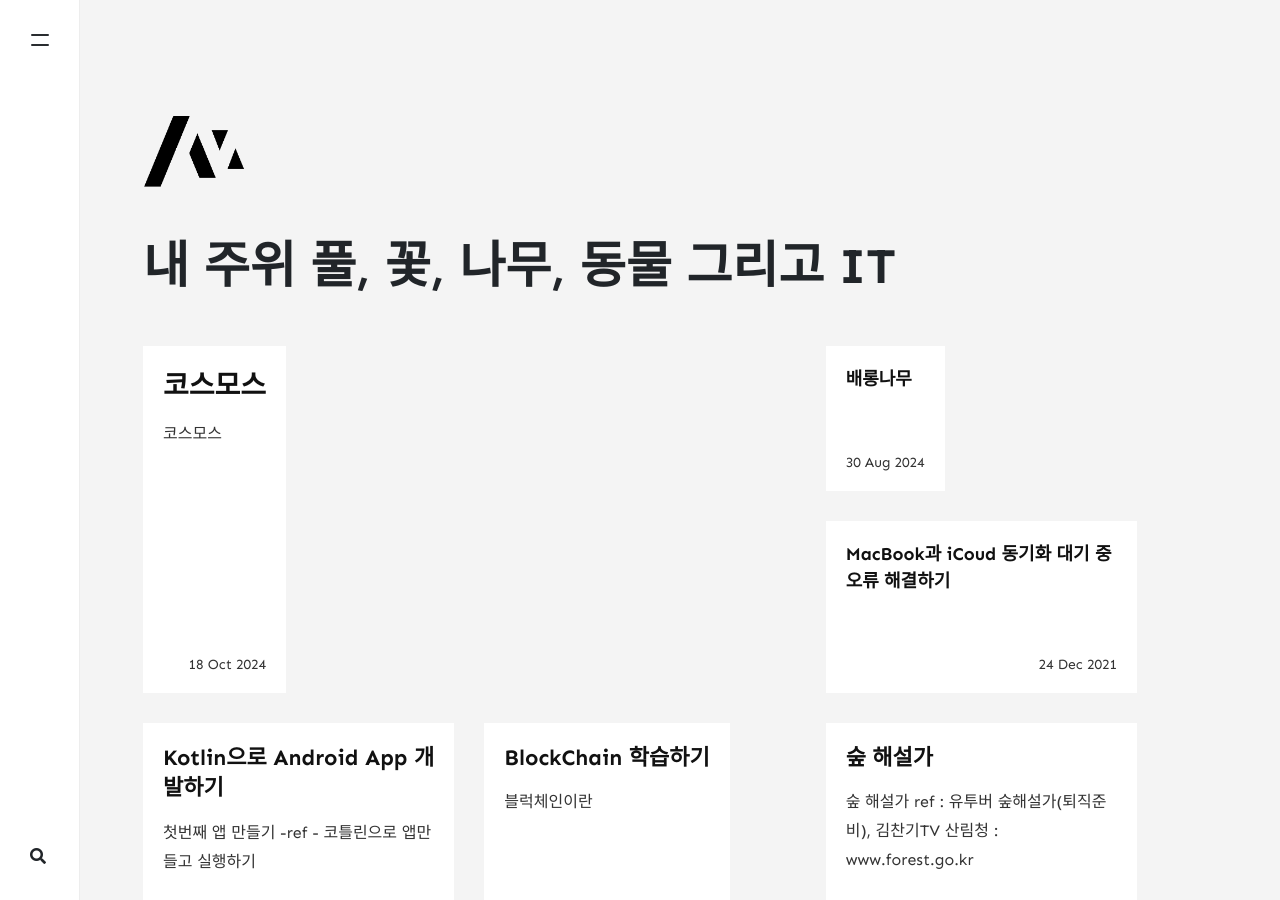
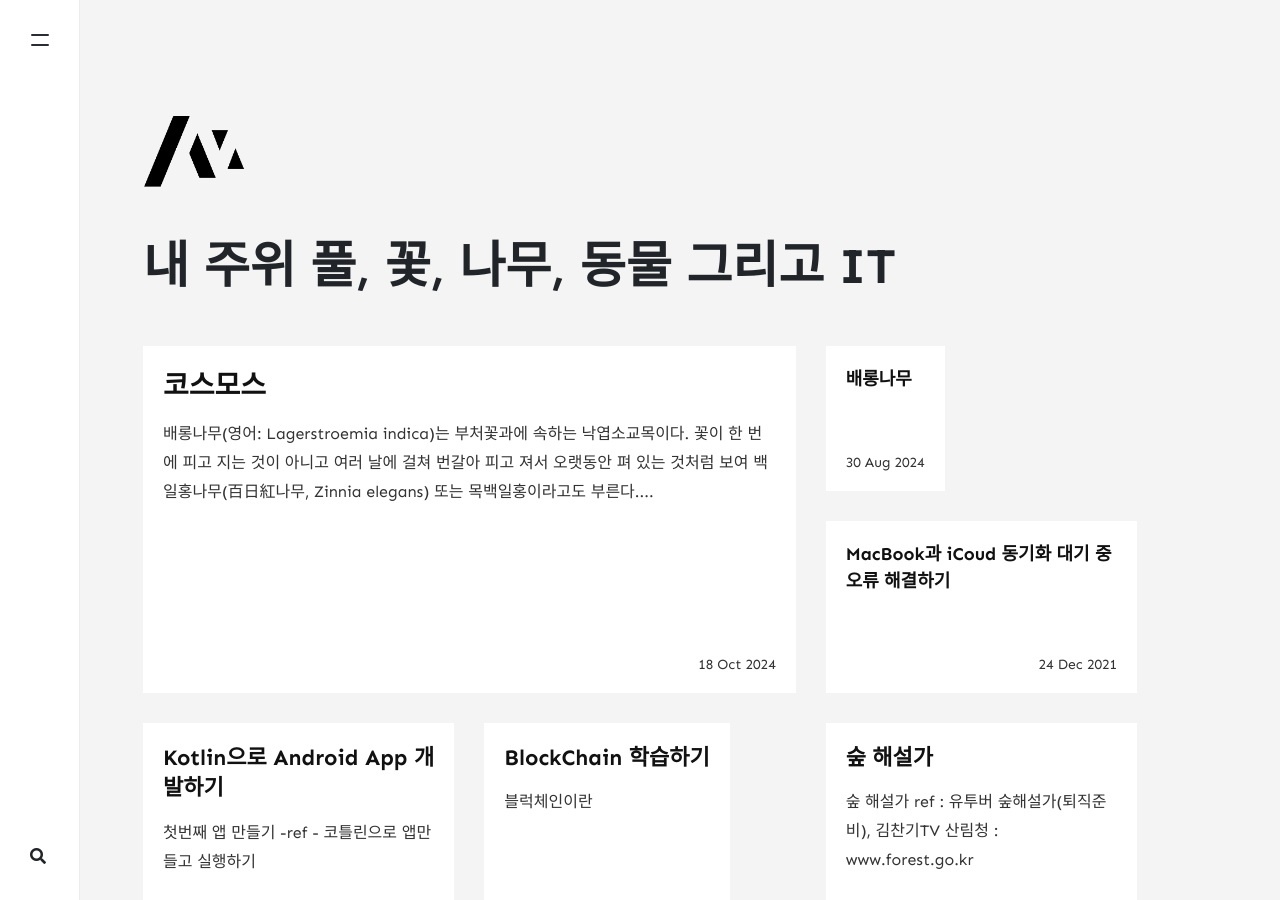
Before and after one commit to TovenBae/tovenbae.github.io, a Jekyll site: the page built from index.html, in a window 1280 px wide and 900 px high. Built offline with Jekyll 4.4.1, drawn with Linux system fonts in a browser that asks for light colours; nearby versions of some CDN libraries; the list of posts is cut into pages by our own code; comment, search, counter and statistics services are not loaded.

Commit message:
add post 코스모스

```diff
--- a/_posts/plant/2024-10-18-코스모스.md
+++ b/_posts/plant/2024-10-18-코스모스.md
@@ -4,4 +4,9 @@ date: 2024-10-18 20:00:00 +0900
 categories: forest
 ---
 
-코스모스
+![이미지1](https://dnwm9zq2dr65n.cloudfront.net/production/observation/2024/07/03/res/ios_49641_0_07031541206420_res_IMG_2938.jpg)
+![이미지2](https://dnwm9zq2dr65n.cloudfront.net/production/observation/2024/07/03/res/ios_49641_1_07031541206420_res_IMG_2937.jpg)
+![이미지3](https://dnwm9zq2dr65n.cloudfront.net/production/observation/2024/07/03/res/ios_49641_2_07031541206420_res_IMG_2936.jpg)
+배롱나무(영어: Lagerstroemia indica)는 부처꽃과에 속하는 낙엽소교목이다. 꽃이 한 번에 피고 지는 것이 아니고 여러 날에 걸쳐 번갈아 피고 져서 오랫동안 펴 있는 것처럼 보여 백일홍나무(百日紅나무, Zinnia elegans) 또는 목백일홍이라고도 부른다. 백일홍의 소리가 변해서 배롱으로 되었다고 추정한다. 백일홍이라는 국화과의 한해살이풀도 있으니 주의해야 한다. 원산지는 중국 남부이고, 대한민국, 일본, 오스트레일리아등지에 약 30여 종이 분포하고 있다. 줄기를 간지럽히면 간지러운듯 가지가 흔들어진다. 그래서 간지럼 나무라고도 한다. [위키백과](https://ko.wikipedia.org/wiki/배롱나무)
+
+[네이쳐링](https://www.naturing.net/o/2146037?user_seq=49641)
```
